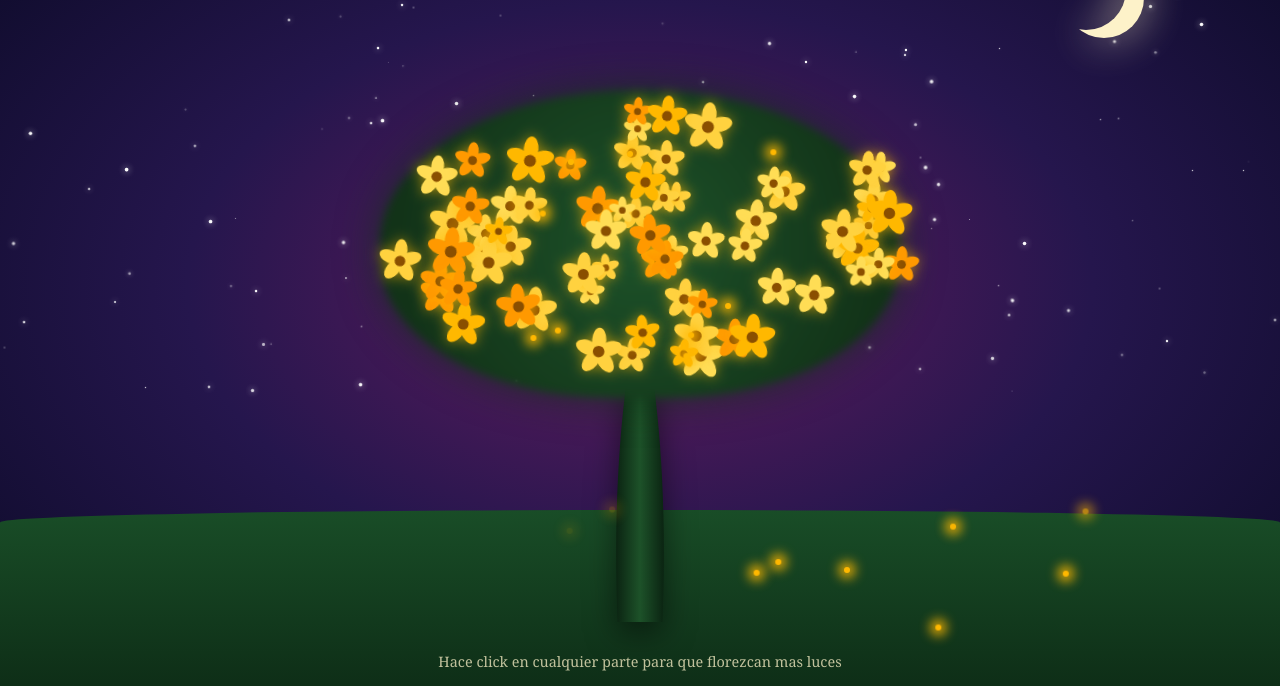
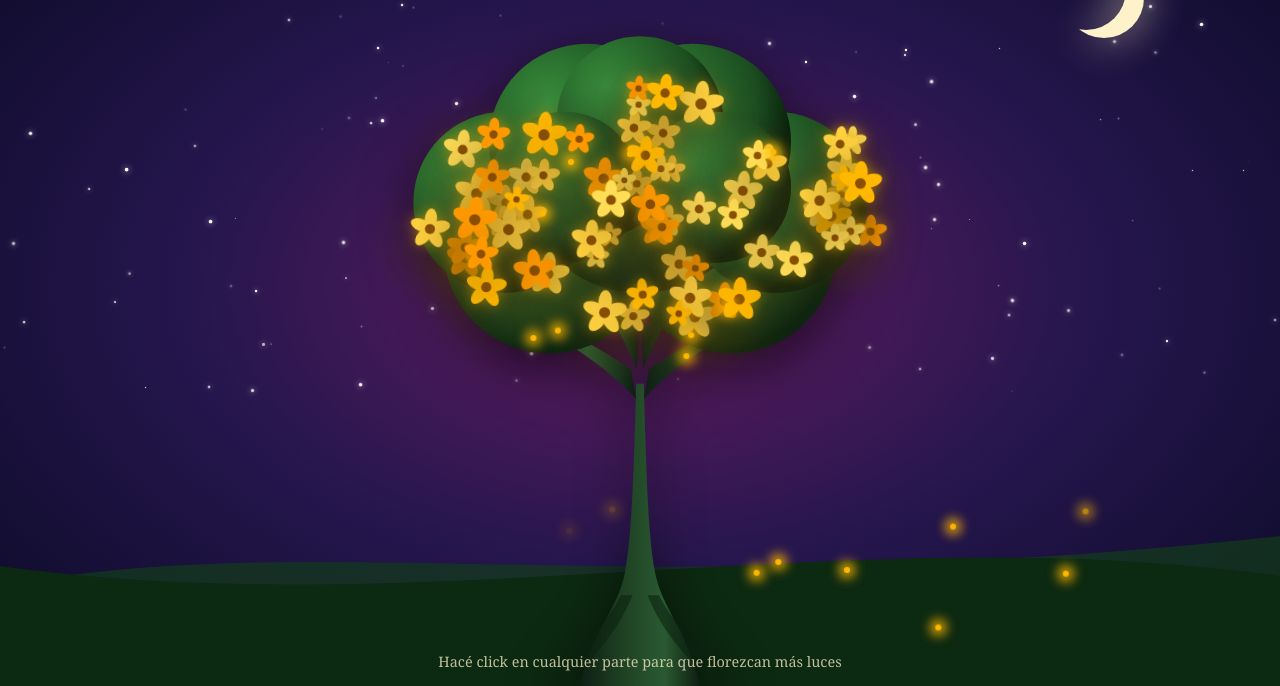
Before and after one commit to LSjacay/Amarillo, a plain HTML site: page index.html in a window 1280 px wide. Shown: the part 114-800 px from the top of the page. Drawn offline with Linux system fonts and the light colour scheme.

Commit message:
Add files via upload

```diff
--- a/index.html
+++ b/index.html
@@ -21,32 +21,69 @@
 
   <div class="counter" id="counter">LUCES: 0</div>
 
+  <!-- Árbol ilustrado orgánico en capas SVG -->
   <div class="tree" id="tree">
-    <div class="canopy-bg"></div>
-    <svg class="trunk" viewBox="0 0 400 500" preserveAspectRatio="xMidYMax meet">
+    <svg viewBox="0 0 800 900" preserveAspectRatio="xMidYMax meet">
       <defs>
-        <linearGradient id="trunkGrad" x1="0" y1="0" x2="1" y2="0">
-          <stop offset="0%" stop-color="#0b2412"/>
-          <stop offset="50%" stop-color="#1d5229"/>
-          <stop offset="100%" stop-color="#0b2412"/>
+        <radialGradient id="leafGrad1" cx="40%" cy="40%" r="60%">
+          <stop offset="0%" stop-color="#2d6e32"/>
+          <stop offset="70%" stop-color="#18421c"/>
+          <stop offset="100%" stop-color="#0b240f"/>
+        </radialGradient>
+        <radialGradient id="leafGrad2" cx="30%" cy="30%" r="70%">
+          <stop offset="0%" stop-color="#388e3c"/>
+          <stop offset="75%" stop-color="#1b4d20"/>
+          <stop offset="100%" stop-color="#0a210d"/>
+        </radialGradient>
+        <linearGradient id="barkGrad" x1="0%" y1="0%" x2="100%" y2="0%">
+          <stop offset="0%" stop-color="#0e1f13"/>
+          <stop offset="35%" stop-color="#1e4023"/>
+          <stop offset="70%" stop-color="#2a5a31"/>
+          <stop offset="100%" stop-color="#0d1d11"/>
         </linearGradient>
       </defs>
-      <!-- Tronco más robusto -->
-      <path d="M180,500 C175,380 185,280 200,220 C215,280 225,380 220,500 Z" fill="url(#trunkGrad)"/>
-      <!-- Ramas extendidas a los lados -->
-      <g fill="none" stroke="url(#trunkGrad)" stroke-linecap="round">
-        <path d="M200,260 C150,210 90,170 30,130" stroke-width="14"/>
-        <path d="M200,250 C160,180 120,130 110,60" stroke-width="10"/>
-        <path d="M200,230 C200,160 200,100 200,40" stroke-width="12"/>
-        <path d="M200,250 C240,180 280,130 290,60" stroke-width="10"/>
-        <path d="M200,260 C250,210 310,170 370,130" stroke-width="14"/>
+
+      <!-- Tronco con raíces y ramas -->
+      <g id="trunk-group">
+        <path d="M 320,900 C 340,820 370,800 380,750 C 390,700 392,600 395,500 L 405,500 C 408,600 410,700 420,750 C 430,800 460,820 480,900 Z" fill="url(#barkGrad)" />
+        <path d="M 280,900 C 310,850 350,830 375,780 L 390,780 C 370,830 340,860 300,900 Z" fill="#0b240f" opacity="0.6"/>
+        <path d="M 520,900 C 490,850 450,830 425,780 L 410,780 C 430,830 460,860 500,900 Z" fill="#0b240f" opacity="0.6"/>
+
+        <path d="M 395,520 C 340,460 260,420 180,380 C 230,390 310,430 388,480 Z" fill="url(#barkGrad)"/>
+        <path d="M 405,520 C 460,460 540,420 620,380 C 570,390 490,430 412,480 Z" fill="url(#barkGrad)"/>
+        <path d="M 396,480 C 360,400 310,320 270,250 C 300,300 340,370 398,430 Z" fill="url(#barkGrad)"/>
+        <path d="M 404,480 C 440,400 490,320 530,250 C 500,300 460,370 402,430 Z" fill="url(#barkGrad)"/>
+      </g>
+
+      <!-- Follaje en capas orgánicas -->
+      <g id="foliage-group">
+        <circle cx="280" cy="320" r="140" fill="url(#leafGrad1)" />
+        <circle cx="520" cy="320" r="140" fill="url(#leafGrad1)" />
+        <circle cx="400" cy="220" r="160" fill="url(#leafGrad1)" />
+
+        <circle cx="220" cy="260" r="120" fill="url(#leafGrad2)" />
+        <circle cx="580" cy="260" r="120" fill="url(#leafGrad2)" />
+        <circle cx="330" cy="180" r="130" fill="url(#leafGrad2)" />
+        <circle cx="470" cy="180" r="130" fill="url(#leafGrad2)" />
+
+        <circle cx="400" cy="150" r="110" fill="url(#leafGrad2)" />
+        <circle cx="300" cy="240" r="100" fill="url(#leafGrad2)" />
+        <circle cx="500" cy="240" r="100" fill="url(#leafGrad2)" />
       </g>
     </svg>
+
     <div class="canopy" id="canopy"></div>
   </div>
 
-  <div class="hills"></div>
-  <div class="hint">Hace click en cualquier parte para que florezcan mas luces</div>
+  <!-- Colinas con ondas suaves -->
+  <div class="hills">
+    <svg viewBox="0 0 1200 200" preserveAspectRatio="none">
+      <path d="M0,100 C300,40 600,120 1200,50 L1200,200 L0,200 Z" fill="#133d1a" opacity="0.7"/>
+      <path d="M0,80 C400,140 800,30 1200,90 L1200,200 L0,200 Z" fill="#0c2911"/>
+    </svg>
+  </div>
+
+  <div class="hint">Hacé click en cualquier parte para que florezcan más luces</div>
 
   <script src="script.js"></script>
 </body>
--- a/script.js
+++ b/script.js
@@ -2,15 +2,13 @@ let count = 0;
 const MAX = 150;
 const canopy = document.getElementById('canopy');
 const counter = document.getElementById('counter');
-const treeEl = document.getElementById('tree');
 const starsContainer = document.getElementById('stars-container');
 
-// Tonos cálidos y dorados para las luces/flores nocturnas
 const petalColors = ['#ffd23f', '#ffb800', '#ffdd55', '#ff9900'];
 
-// --- 1. Generar Estrellas en el Cielo ---
+// 1. Generar Estrellas
 function createStars() {
-  starsContainer.innerHTML = ''; // Limpiar previo
+  starsContainer.innerHTML = '';
   for (let i = 0; i < 140; i++) {
     const star = document.createElement('div');
     star.className = 'star';
@@ -24,7 +22,7 @@ function createStars() {
 }
 createStars();
 
-// --- 2. Crear Flores SVG ---
+// 2. Flores SVG
 function flowerSVG(color) {
   const angles = [0, 72, 144, 216, 288];
   const petals = angles.map(a =>
@@ -33,17 +31,17 @@ function flowerSVG(color) {
   return `<svg viewBox="-14 -14 28 28"><g>${petals}<circle r="4.5" fill="#8a4f00"/></g></svg>`;
 }
 
-// --- 3. Agregar Flores a la Copa ---
+// 3. Agregar Flores/Luces
 function addBlossom() {
   if (count >= MAX) return;
 
-  // Distribución elíptica adaptada a la nueva copa más ancha
   const angle = Math.random() * Math.PI * 2;
   const r = Math.sqrt(Math.random());
-  const cx = 50 + r * 42 * Math.cos(angle);
-  const cy = 48 + r * 38 * Math.sin(angle);
 
-  const size = 20 + Math.random() * 16;
+  const cx = 50 + r * 40 * Math.cos(angle);
+  const cy = 45 + r * 35 * Math.sin(angle);
+
+  const size = 18 + Math.random() * 16;
   const color = petalColors[Math.floor(Math.random() * petalColors.length)];
   const b = document.createElement('div');
   b.className = 'blossom';
@@ -59,11 +57,9 @@ function addBlossom() {
   count++;
   counter.textContent = 'LUCES: ' + count;
 }
-
-// Cargar flores iniciales al abrir
 for (let i = 0; i < 70; i++) addBlossom();
 
-// --- 4. Luciérnagas Animadas ---
+// 4. Luciérnagas
 function spawnFirefly(xPercent, yPercent = null) {
   const firefly = document.createElement('div');
   firefly.className = 'firefly';
@@ -82,20 +78,17 @@ function spawnFirefly(xPercent, yPercent = null) {
   setTimeout(() => firefly.remove(), 8000);
 }
 
-// Generar luciérnagas continuas
 setInterval(() => {
-  spawnFirefly(40 + Math.random() * 20, 30 + Math.random() * 35); // Cerca de la copa
-  spawnFirefly(10 + Math.random() * 80, 75 + Math.random() * 15); // Cerca del pasto
+  spawnFirefly(40 + Math.random() * 20, 30 + Math.random() * 35);
+  spawnFirefly(10 + Math.random() * 80, 75 + Math.random() * 15);
 }, 500);
 
-// --- 5. Interacción por Click / Tap ---
+// 5. Clicks/Taps
 document.body.addEventListener('click', (e) => {
   if (e.target.closest('.btn')) return;
 
-  // Agregar 3 flores por click
   addBlossom(); addBlossom(); addBlossom();
 
-  // Ráfaga de luciérnagas en las coordenadas del toque
   const xPercent = (e.clientX / window.innerWidth) * 100;
   const yPercent = (e.clientY / window.innerHeight) * 100;
 
@@ -104,7 +97,7 @@ document.body.addEventListener('click', (e) => {
   }
 });
 
-// --- 6. Sistema de Audio Ambiental (Web Audio API) ---
+// 6. Audio
 let audioCtx, playing = false, loopTimer;
 let padA, padB, padGain;
 const notes = [261.63, 329.63, 392.00, 440.00, 329.63, 392.00, 523.25, 392.00];
--- a/style.css
+++ b/style.css
@@ -4,10 +4,6 @@
   --bg-glow: #641c60;
   --text: #fdf2c9;
   --accent: #ffb800;
-  --grass-1: #194d27;
-  --grass-2: #0e2e17;
-  --canopy-dark: #123318;
-  --canopy-mid: #1d5229;
 }
 
 * {
@@ -23,7 +19,6 @@ html, body {
 }
 
 body {
-  /* Fondo nocturno con capa cálida en el horizonte */
   background: radial-gradient(ellipse at 50% 50%, var(--bg-glow) 0%, var(--bg-mid) 50%, var(--bg-top) 100%);
   position: relative;
   height: 100vh;
@@ -65,55 +60,31 @@ body {
   z-index: 2;
 }
 
-/* Colinas en capas al fondo */
-.hills {
-  position: absolute;
-  bottom: 0;
-  left: 0;
-  width: 100%;
-  height: 22vh; /* Reducido para que no ocupe la mitad de la pantalla */
-  background: linear-gradient(180deg, var(--grass-1) 0%, var(--grass-2) 100%);
-  border-radius: 100% 100% 0 0 / 25px 25px 0 0;
-  z-index: 2;
-}
-
-/* Contenedor del Árbol escalado correctamente */
+/* Árbol y Follaje */
 .tree {
   position: absolute;
   left: 50%;
-  bottom: 8%;
+  bottom: 0;
   transform: translateX(-50%);
-  width: min(90vw, 650px); /* Más ancho para pantallas grandes */
-  height: 70vh;
+  width: min(95vw, 750px);
+  height: 85vh;
   z-index: 3;
   pointer-events: none;
 }
 
-.tree svg.trunk {
+.tree svg {
   position: absolute;
-  left: 0; top: 0;
+  top: 0; left: 0;
   width: 100%; height: 100%;
-  filter: drop-shadow(0 10px 15px rgba(0,0,0,0.5));
-}
-
-/* Base follaje oscuro detrás de las flores */
-.canopy-bg {
-  position: absolute;
-  top: 5%;
-  left: 10%;
-  width: 80%;
-  height: 55%;
-  background: radial-gradient(circle, var(--canopy-mid) 0%, var(--canopy-dark) 80%);
-  border-radius: 50% 50% 45% 45%;
-  filter: blur(4px);
-  box-shadow: 0 0 40px rgba(18, 51, 24, 0.8);
-  z-index: 3;
+  filter: drop-shadow(0 15px 25px rgba(0,0,0,0.6));
 }
 
 .canopy {
   position: absolute;
-  left: 0; top: 0;
-  width: 100%; height: 60%;
+  left: 10%;
+  top: 5%;
+  width: 80%;
+  height: 50%;
   z-index: 4;
 }
 
@@ -152,6 +123,24 @@ body {
   100% { transform: translate(var(--drift-x), var(--drift-y)); opacity: 0; }
 }
 
+/* Colinas */
+.hills {
+  position: absolute;
+  bottom: 0;
+  left: 0;
+  width: 100%;
+  height: 25vh;
+  z-index: 2;
+  pointer-events: none;
+}
+
+.hills svg {
+  width: 100%;
+  height: 100%;
+  display: block;
+}
+
+/* Interfaz */
 .header {
   position: absolute;
   top: 20px; left: 0; right: 0;
```
